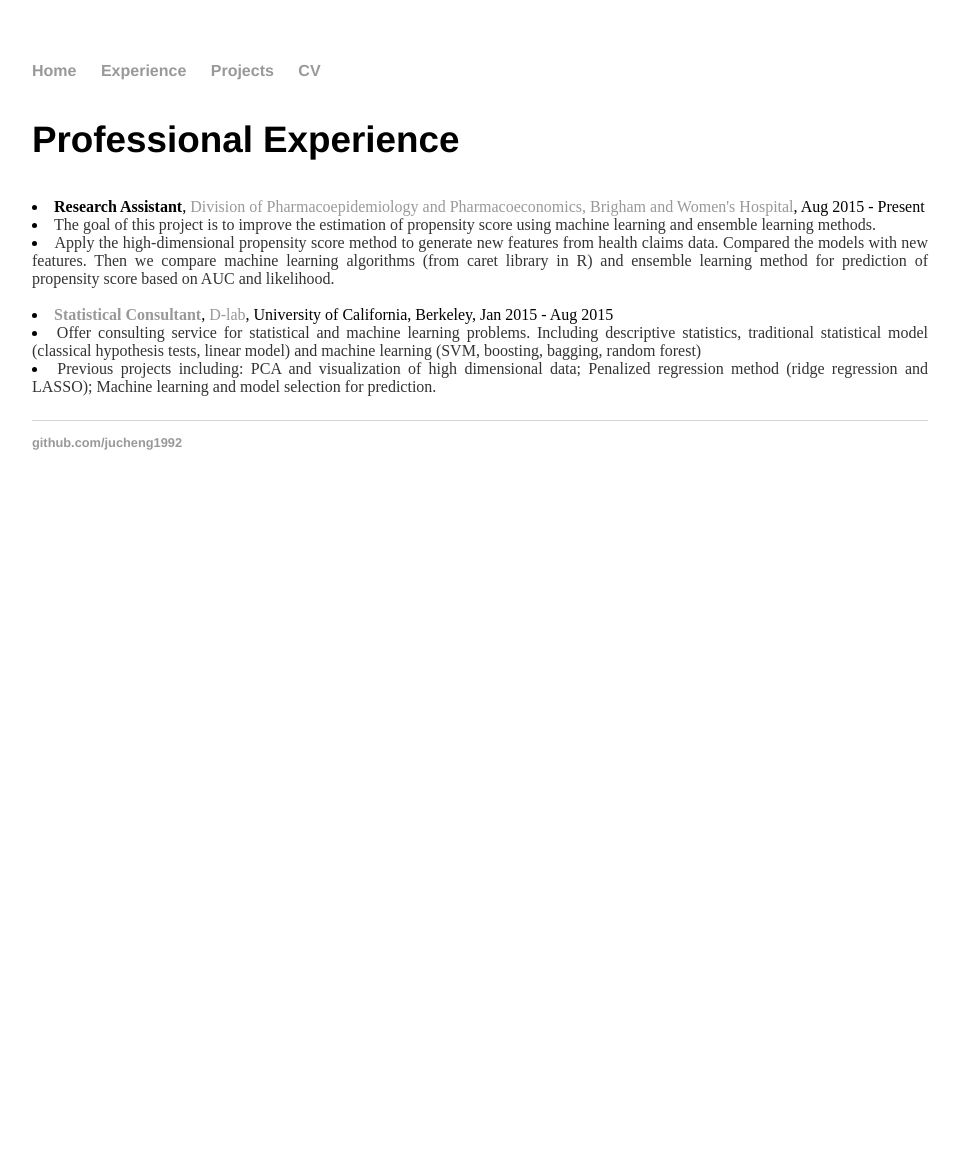
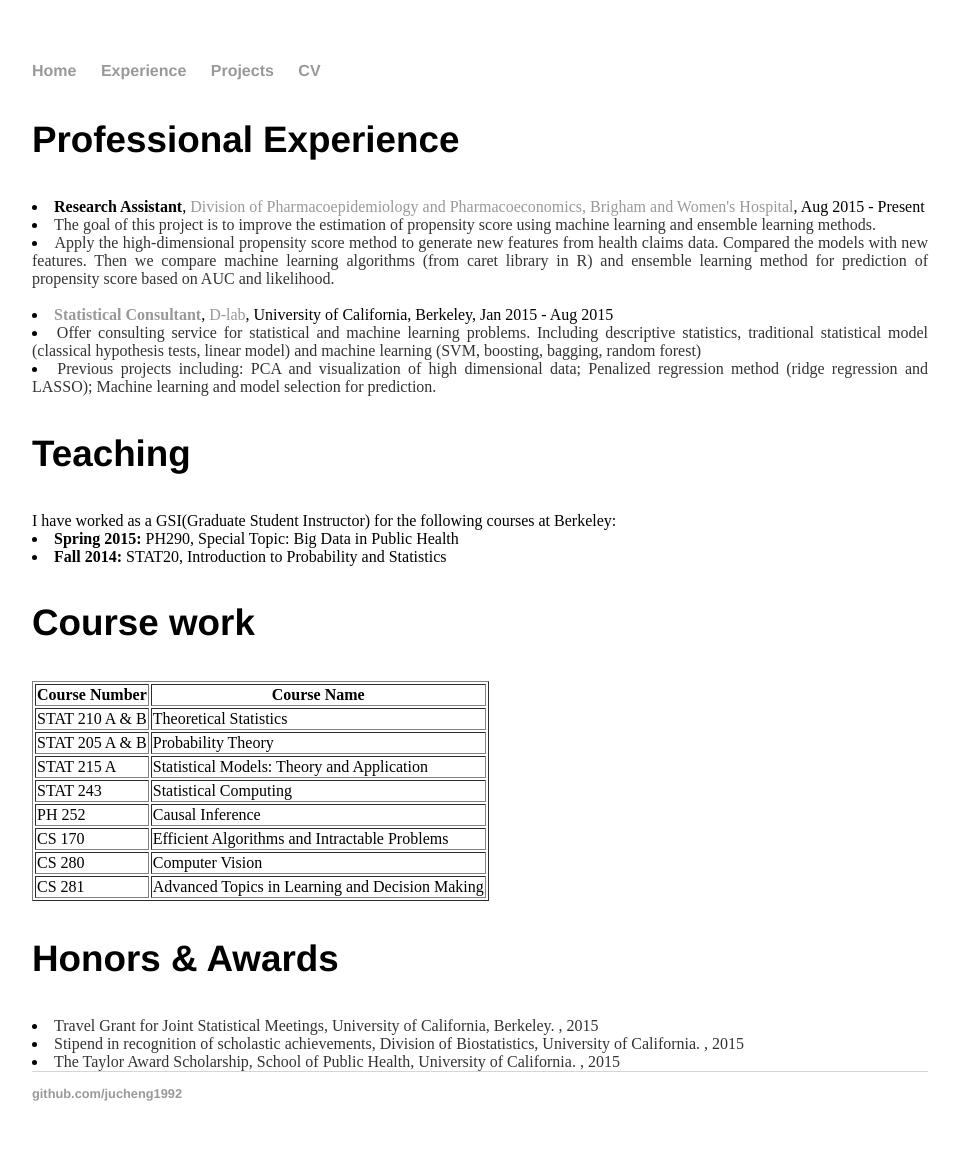
Before and after one commit to jucheng1992/jucheng1992.github.io, a Jekyll site: the page built from experience/index.html, in a window 1280 px wide. Shown: the whole page, without its empty margins (160-1120 px from the left). Built offline with Jekyll 4.4.1, drawn with Linux system fonts in a browser that asks for light colours; before the commit the page ends 900 px from its top, so only the background shows below that.

Commit message:
more info

```diff
--- a/experience/index.html
+++ b/experience/index.html
@@ -50,4 +50,91 @@ title: Professional Experience
 
 </p>
 
+<h3>Teaching</h3>
+
+I have worked as a GSI(Graduate Student Instructor) for the following
+courses at Berkeley:
+
+<li><b>Spring 2015:</b> PH290, Special Topic: Big Data in Public Health </li>
+<li><b>Fall 2014:</b>  STAT20, Introduction to Probability and
+  Statistics</li>
+
+
+<h3>Course work</h3>
+
+
+<table border="1">
+  <tr>
+    <th>Course Number</th>
+    <th>Course Name</th>
+  </tr>
+
+  <tr>
+    <td>STAT 210 A & B</td>
+    <td>Theoretical Statistics</td>
+  </tr>
+
+  <tr>
+    <td>STAT 205 A & B</td>
+    <td>Probability Theory</td>
+  </tr>
+
+  <tr>
+    <td>STAT 215 A</td>
+    <td>Statistical Models: Theory and Application</td>
+  </tr>
+
+
+  <tr>
+    <td>STAT 243</td>
+    <td>Statistical Computing</td>
+  </tr>
+
+    <tr>
+    <td>PH 252</td>
+    <td>Causal Inference</td>
+  </tr>
+
+
+  <tr>
+    <td>CS 170</td>
+    <td>Efficient Algorithms and Intractable Problems</td>
+  </tr>
+
+  <tr>
+    <td>CS 280</td>
+    <td>Computer Vision</td>
+  </tr>
+
+
+  <tr>
+    <td>CS 281</td>
+    <td>Advanced Topics in Learning and Decision Making</td>
+  </tr>
+
+</table>
+
+<h3>Honors & Awards </h3>
+<p>
+
+<li style="font-family: times new roman,serif; text-align:
+	   justify;"><span style="color:#333333;"><font size="3">
+      Travel Grant for Joint Statistical Meetings, University of California, Berkeley.
+      <font size="3">, 2015</font></font></span></li>
+
+<li style="font-family: times new roman,serif; text-align:
+	   justify;"><span style="color:#333333;"><font size="3">
+      Stipend in recognition of scholastic achievements, Division of
+	   Biostatistics, University of California.
+      <font size="3">, 2015</font></font></span></li>
+
+<li style="font-family: times new roman,serif; text-align:
+	   justify;"><span style="color:#333333;"><font size="3">
+      The Taylor Award Scholarship, School of Public Health, University of California.
+      <font size="3">, 2015</font></font></span></li>
+
+
+
+
+
 </div>
```
Also changed, not shown: index.html (+12 -0 lines).
